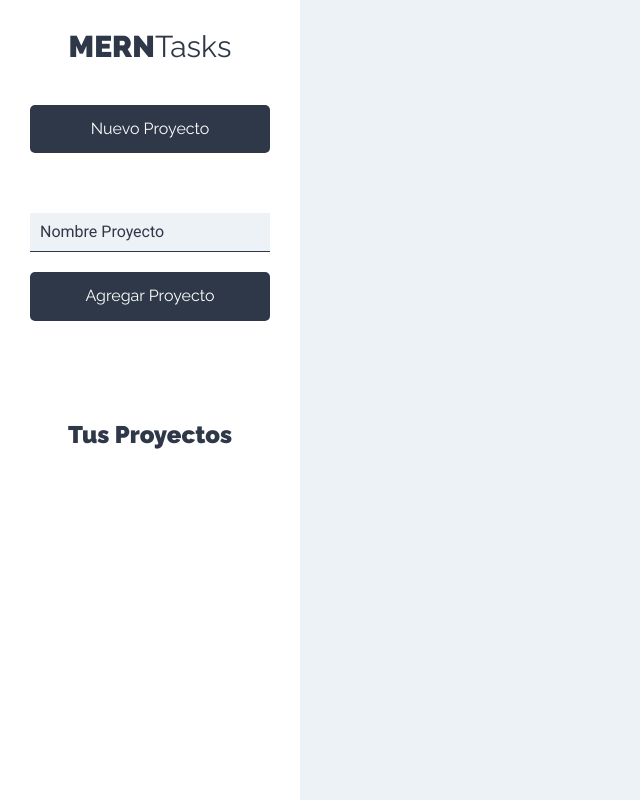
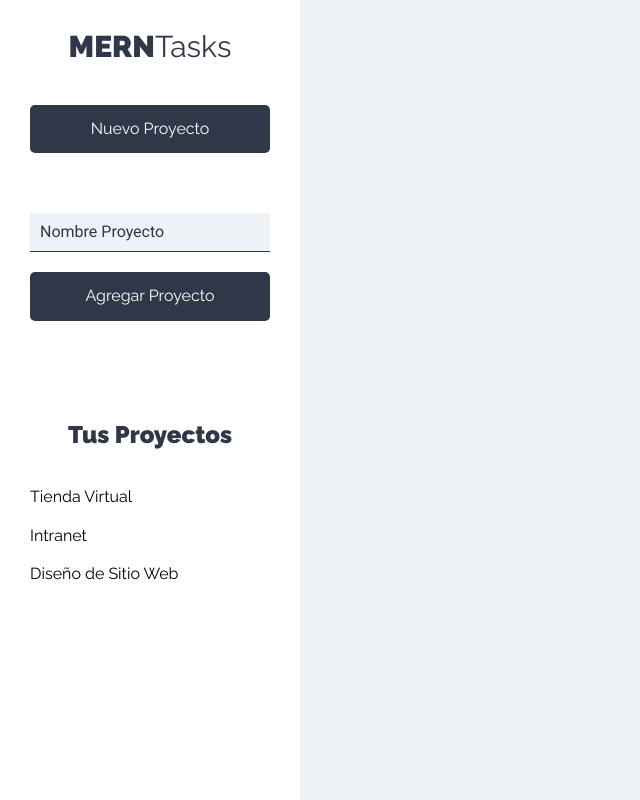
Before and after one commit to javierc22/mern-tasks-client, a React (Create React App) app: page /proyectos in a window 1280 px wide. Shown: the whole page, without its empty margins (0-640 px from the left). Built offline with nearby package versions, Linux system fonts and the light colour scheme.

Commit message:
Listando los proyectos creados

```diff
--- a/src/components/layout/Sidebar.jsx
+++ b/src/components/layout/Sidebar.jsx
@@ -1,5 +1,7 @@
 import React from 'react';
 import NewProyect from "../proyects/NewProyect";
+import ListProyects from "../proyects/ListProyects";
+
 
 const Sidebar = () => {
   return (
@@ -10,6 +12,8 @@ const Sidebar = () => {
 
       <div className="j-proyects">
         <h2>Tus Proyectos</h2>
+
+        <ListProyects />
       </div>
     </aside>
   );
--- /dev/null
+++ b/src/components/proyects/ListProyects.jsx
@@ -0,0 +1,23 @@
+import React from 'react';
+import Proyect from './Proyect';
+
+const ListProyects = () => {
+
+  const proyects = [
+    {name: 'Tienda Virtual'},
+    {name: 'Intranet'},
+    {name: 'Diseño de Sitio Web'}
+  ]
+
+  return (
+    <ul className="j-list-proyects">
+      {proyects.map(proyect => (
+        <Proyect
+          proyect={proyect}
+        />
+      ))}
+    </ul>
+  );
+}
+
+export default ListProyects;
--- /dev/null
+++ b/src/components/proyects/Proyect.jsx
@@ -0,0 +1,16 @@
+import React from 'react';
+
+const Proyect = ({proyect}) => {
+  return (
+    <li>
+      <button
+        type="button"
+        className="j-btn j-btn-blank"
+      >
+        {proyect.name}
+      </button>
+    </li>
+  );
+}
+
+export default Proyect;
--- a/src/index.css
+++ b/src/index.css
@@ -124,10 +124,10 @@ aside  {
 .j-proyects {
   margin-top: 10rem;
 }
-.j-list-proyect li {
+.j-list-proyects li {
   margin-bottom: 2rem;
 }
-.j-list-proyect li a {
+.j-list-proyects li a {
   font-size: 1.4rem;
   color: var(--grey2);
   line-height: 1.5;
```
